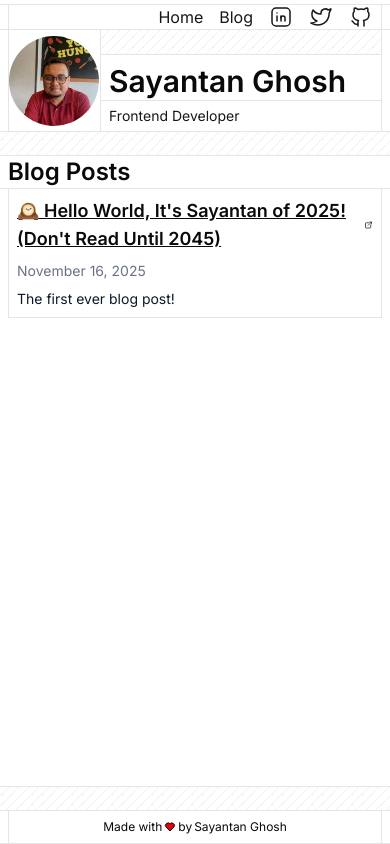
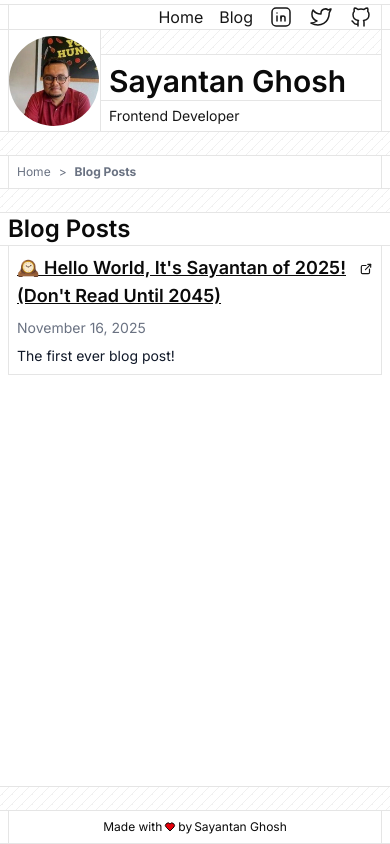
Before and after one commit to sayantanghosh-in/sayantanghosh-in, a Next.js app: page /blog in a window 390 px wide. Built offline with nearby package versions, Linux system fonts and the light colour scheme.

Commit message:
Modified the blog pages a little

```diff
--- a/app/blog/[slug]/page.tsx
+++ b/app/blog/[slug]/page.tsx
@@ -1,4 +1,7 @@
+import Image from "next/image";
+import { Gradient } from "@/components/Gradient";
 import { getPostSlugs, getPostContent, PostContent } from "@/lib/posts";
+import Link from "next/link";
 
 // Next.js function to generate the static paths for all blog posts.
 export async function generateStaticParams() {
@@ -19,27 +22,68 @@ export default async function PostPage(props: PostPageProps) {
   const postData: PostContent = await getPostContent(params?.slug);
 
   return (
-    <div className="container mx-auto px-4 py-8 max-w-2xl">
-      <div className="bg-white p-8 rounded-lg shadow-md">
-        <h1 className="text-4xl font-bold mb-4 text-center text-gray-800">
+    <div>
+      <section className="px-2 md:px-32 lg:px-80">
+        <div className="flex items-center gap-0.25 border-x-1">
+          <Image
+            alt="Sayantan Ghosh Photo"
+            src="/sayantan.png"
+            width={90}
+            height={90}
+            className="w-[90px] h-[90px] md:w-[130px] md:h-[130px] lg:w-[160px] lg:h-[160px] rounded-full"
+          />
+          <div className="w-full flex flex-col justify-start border-l-1">
+            <Gradient heightClass="h-6 md:h-16 lg:h-24" />
+            <h1 className="border-t-1 pt-2 pl-2 text-3xl font-semibold">
+              Sayantan Ghosh
+            </h1>
+            <h2 className="border-t-1 mt-0.25 pt-1.25 pl-2 pb-1.25 text-sm text-[var(--accent-foreground)]">
+              Frontend Developer
+            </h2>
+          </div>
+        </div>
+      </section>
+      <Gradient additionalClass="border-y-1" />
+      <section className="px-2 md:px-32 lg:px-80">
+        <div className="flex gap-2 items-center border-x-1 p-2 text-xs text-gray-500">
+          <Link href="/" className="hover:underline">
+            Home
+          </Link>
+          &gt;
+          <Link href="/blog" className="hover:underline">
+            Blog Posts
+          </Link>
+          &gt;
+          <Link href={params?.slug} className="text-black-500 font-bold">
+            {params?.slug}
+          </Link>
+        </div>
+      </section>
+      <Gradient additionalClass="border-y-1" />
+      <section className="px-2 md:px-32 lg:px-80">
+        <h1 className="text-2xl font-bold text-center text-gray-800 border-x-1 p-2">
           {postData.title}
         </h1>
-        <div className="text-center text-gray-500 mb-8">
-          <p>
-            By {postData.author} on{" "}
-            {new Date(postData.date).toLocaleDateString("en-US", {
-              year: "numeric",
-              month: "long",
-              day: "numeric",
-            })}
+        <Gradient additionalClass="border-1" />
+        <div className="text-gray-500 border-x-1 p-2">
+          <p className="text-xs">
+            <b>{postData.author}</b> &bull;{" "}
+            <i>
+              {new Date(postData.date).toLocaleDateString("en-US", {
+                year: "numeric",
+                month: "long",
+                day: "numeric",
+              })}
+            </i>
           </p>
         </div>
+        <Gradient additionalClass="border-1" />
         {/* Render the HTML content from the Markdown */}
         <div
-          className="prose prose-lg max-w-none"
+          className="prose prose-sm max-w-none border-x-1 p-2"
           dangerouslySetInnerHTML={{ __html: postData.contentHtml }}
         />
-      </div>
+      </section>
     </div>
   );
 }
--- a/app/blog/page.tsx
+++ b/app/blog/page.tsx
@@ -1,4 +1,5 @@
 import Image from "next/image";
+import Link from "next/link";
 
 import { Gradient } from "@/components/Gradient";
 import { Blogs } from "@/components/Blogs";
@@ -28,6 +29,18 @@ export default function BlogListPage() {
       </section>
       <Gradient additionalClass="border-t-1" />
       <section className="border-t-1 px-2 md:px-32 lg:px-80">
+        <div className="flex gap-2 items-center border-x-1 p-2 text-xs text-gray-500">
+          <Link href="/" className="hover:underline">
+            Home
+          </Link>
+          &gt;
+          <Link href="/blog" className="text-black-500 font-bold">
+            Blog Posts
+          </Link>
+        </div>
+      </section>
+      <Gradient additionalClass="border-t-1" />
+      <section className="border-t-1 px-2 md:px-32 lg:px-80">
         <h2 className="text-2xl font-semibold">Blog Posts</h2>
       </section>
       <Blogs />
--- a/components/Blogs.tsx
+++ b/components/Blogs.tsx
@@ -12,11 +12,17 @@ export const Blogs = ({ max = -1 }: { max?: number }) => {
         className="border-t-1 px-2 md:px-32 lg:px-80"
       >
         <div className="border-x-1 border-b-1 p-2">
-          <h3 className="text-lg font-semibold mb-0.5 underline flex items-center gap-1 text-wrap break-all">
-            <Link href={`/blog/${slug}`}>{title}</Link>
+          <h3 className="text-lg font-semibold mb-0.5 underline flex items-start gap-1 text-wrap">
+            <Link
+              href={`/blog/${slug}`}
+              className="max-w-[calc(100%-14px-0.25rem)]"
+            >
+              {title}
+            </Link>
             <IconExternalLink
               size={14}
               stroke={2}
+              className="mt-2"
               color="var(--accent-foreground)"
             />
           </h3>
--- a/components/Projects.tsx
+++ b/components/Projects.tsx
@@ -12,11 +12,17 @@ export const Projects = () => {
     return (
       <section key={project?.id} className="border-t-1 px-2 md:px-32 lg:px-80">
         <div className="border-x-1 p-2">
-          <h3 className="text-lg font-semibold mb-0.5 underline flex items-center gap-1 max-w-[150px] text-wrap break-all">
-            <Link href={project?.urls?.landingPage}>{project?.title}</Link>
+          <h3 className="text-lg font-semibold mb-0.5 underline flex items-start gap-1 text-wrap">
+            <Link
+              href={project?.urls?.landingPage}
+              className="max-w-[calc(100%-14px-0.25rem)]"
+            >
+              {project?.title}
+            </Link>
             <IconExternalLink
               size={14}
               stroke={2}
+              className="mt-2"
               color="var(--accent-foreground)"
             />
           </h3>
```
